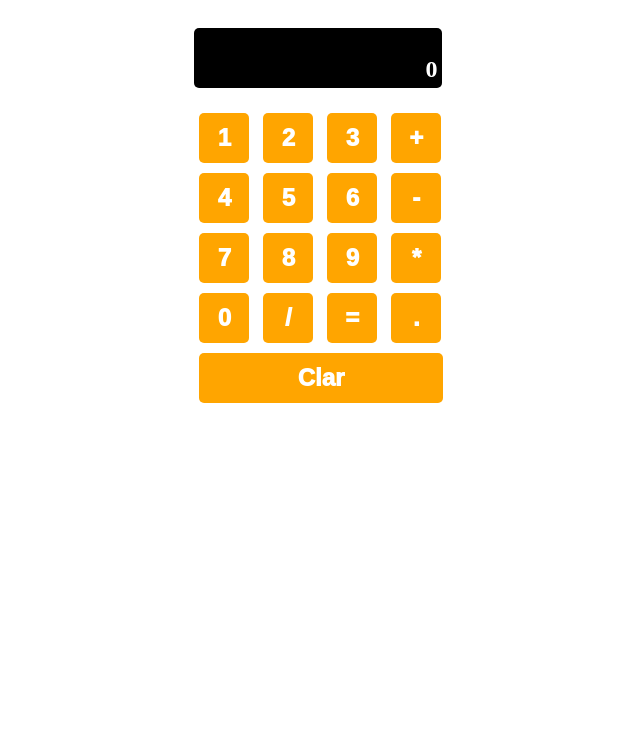
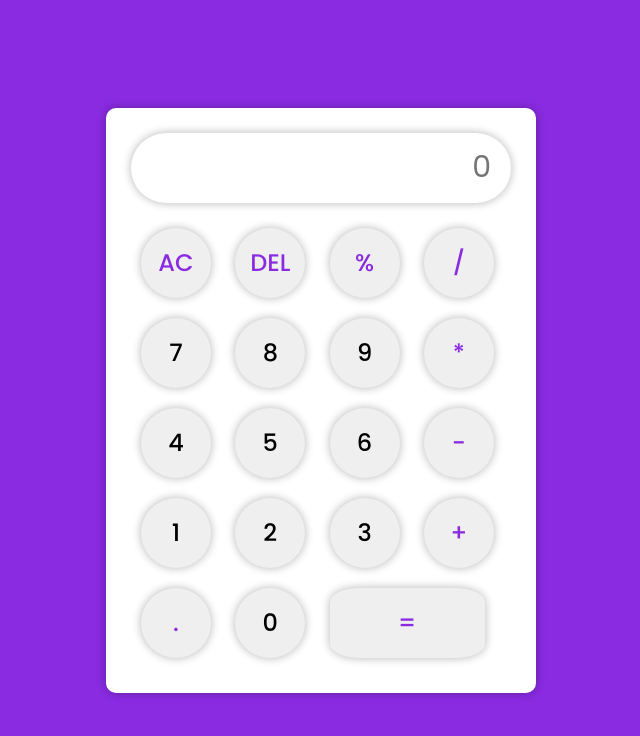
Before and after one commit to Kashyapsurani/javascript-D28-21-may-project-calculator-, a plain HTML site: page index.html in a window 1280 px wide. Shown: the whole page, without its empty margins (319-959 px from the left). Drawn offline with Linux system fonts and the light colour scheme.

Commit message:
Calculetar

```diff
--- a/index.html
+++ b/index.html
@@ -1,43 +1,53 @@
 <!DOCTYPE html>
 <html lang="en">
+
 <head>
     <meta charset="UTF-8">
+    <meta http-equiv="X-UA-Compatible" content="IE=edge">
     <meta name="viewport" content="width=device-width, initial-scale=1.0">
-    <title>Document</title>
+    <title>Simple Calculator</title>
     <link rel="stylesheet" href="style.css">
 </head>
+
 <body>
+    <div class="calculator">
+        <div class="output">
+            <input type="text" class="text" value="" placeholder="0">
+        </div>
+        <div>
+            <input type="button" value="AC" class="op AC">
+            <input type="button" value="DEL" class="op DEL">
+            <input type="button" value="%" class="op val">
+            <input type="button" value="/" class="op val">
+        </div>
+        <div>
+            <input type="button" value="7" class="val">
+            <input type="button" value="8" class="val">
+            <input type="button" value="9" class="val">
+            <input type="button" value="*" class="op val">
+        </div>
+        <div>
+            <input type="button" value="4" class="val">
+            <input type="button" value="5" class="val">
+            <input type="button" value="6" class="val">
+            <input type="button" value="-" class="op val">
+        </div>
+        <div>
+            <input type="button" value="1" class="val">
+            <input type="button" value="2" class="val">
+            <input type="button" value="3" class="val">
+            <input type="button" value="+" class="op val">
+        </div>
+        <div>
+            <input type="button" value="." class="op val">
+            <input type="button" value="0" class="val">
+            <input type="button" value="=" class="equal op">
+        </div>
+    </div>
 
-<div class="main">
-    <div class="">
-        <h2 class="h1">0</h2>
-
-        <button>1</button>
-        <button>2</button>
-        <button>3</button>
-        <button>+</button>
-        <br>
-        <button>4</button>
-        <button>5</button>
-        <button>6</button>
-        <button>-</button>
-        <br>
-        <button>7</button>
-        <button>8</button>
-        <button>9</button>
-        <button>*</button>
-        <br>
-        <button>0</button>
-        <button>/</button>
-        <button>=</button>
-        <button>.</button>
-        <br>
-
-        <button class="clar">Clar</button>
-
-        </div>
-</div>
+    <!-- val === value & op === operator -->
 
     <script src="script.js"></script>
 </body>
+
 </html>
--- a/script.js
+++ b/script.js
@@ -1,21 +1,31 @@
-var button = document.querySelectorAll("button")
-var h1 = document.querySelector(".h1")
+const outputEl = document.querySelector(".text");
+const valEl = document.querySelectorAll(".val");
+const ClearEl = document.querySelector(".AC");
+const deleteEl = document.querySelector(".DEL");
+const equalEl = document.querySelector(".equal");
 
-var str = "";
-
-button.forEach((value) => {
-    value.addEventListener("click", () => {
-
-        if (value.innerText == "Clar") {
-            str = ""
-            h1.innerHTML = 0
-        }else if (value.innerText != "=") {
-            h1.innerText = str += value.innerText
-
-        }else if (value.innerText == "=") {
-            h1.innerText = eval(str);
-            str = ""
-        }
-
+// It adds every value and display at the output
+valEl.forEach((val) => {
+    val.addEventListener("click", () => {
+        outputEl.value += val.value;
     })
 })
+
+// It clears all the digits in the output
+ClearEl.addEventListener("click", () => {
+    outputEl.value = "";
+})
+
+// It deletes the last digit in the output
+deleteEl.addEventListener("click", () => {
+    outputEl.value = outputEl.value.slice(0, -1);
+})
+
+// If there is no error, it evaluates the output value or else it shows syntax error as a alert message.
+equalEl.addEventListener("click", () => {
+    try {
+        outputEl.value = eval(outputEl.value);
+    } catch (e) {
+        alert(e);
+    }
+})
--- a/style.css
+++ b/style.css
@@ -1,42 +1,77 @@
-.main{
+@import url("https://fonts.googleapis.com/css2?family=Poppins:wght@100;200;300;400;500;600;700;800;900&display=swap");
+
+* {
+    margin: 0;
+    padding: 0;
+    box-sizing: border-box;
+    font-family: "Poppins", sans-serif;
+}
+
+body {
     display: flex;
     align-items: center;
     justify-content: center;
-    margin-top: auto;
+    min-height: 100vh;
+    background-color: blueviolet;
 }
 
-button{
-    width: 50px;
-    height: 50px;
-    margin: 5px 5px 5px 5px ;
-    border-radius: 5px;
-    font-weight: 1000;
-    font-size: x-large;
-    background-color: orange;
-    color: white;
+input {
+    outline: none;
     border: none;
 }
 
-.clar{
-    display: flex;
-    align-items: center;
-    justify-content: center;
-    width: 243.3px;
+.calculator,
+input {
+    box-shadow: 1px 1px 10px rgba(0, 0, 0, 0.15),
+        -1px -1px 10px rgba(0, 0, 0, 0.15);
 }
 
-h1{
-    margin-left: 5px;
+.calculator {
+    width: 430px;
+    background-color: white;
+    padding: 25px;
+    border-radius: 10px;
 }
 
-h2{
-    background-color: rgb(0, 0, 0);
-    height: 50px;
-    width: 94%;
-    display: flex;
-    align-items: end;
-    justify-content: end;
-    box-sizing:content-box;
+input:not(.text) {
+    border-radius: 50%;
+    width: 70px;
+    height: 70px;
+    margin: 10px;
+    font-size: 24px;
+    font-weight: 500;
+    transition: all 0.2s ease-in-out;
+}
+
+input:hover:not(.text, .op) {
+    background-color: black;
     color: white;
-    border-radius: 5px;
-    padding: 5px;
+    cursor: pointer;
+    transition: all 0.2s ease-in-out;
 }
+
+.op {
+    color: blueviolet;
+}
+
+.op:hover {
+    background-color: black;
+    color: blueviolet;
+    cursor: pointer;
+    transition: all 0.2s ease-in-out;
+}
+
+.output .text {
+    width: 100%;
+    height: 70px;
+    padding: 0 20px 0 0;
+    margin-bottom: 15px;
+    text-align: right;
+    font-size: 30px;
+    border-radius: 50px;
+}
+
+.calculator .equal {
+    width: 155px;
+    border-radius: 20%;
+}
```
Also changed, not shown: 1 other file.
